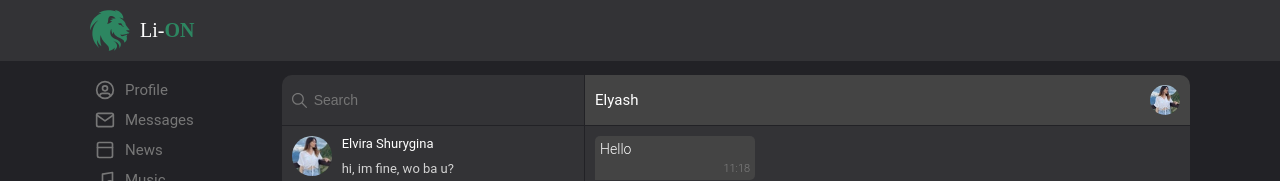
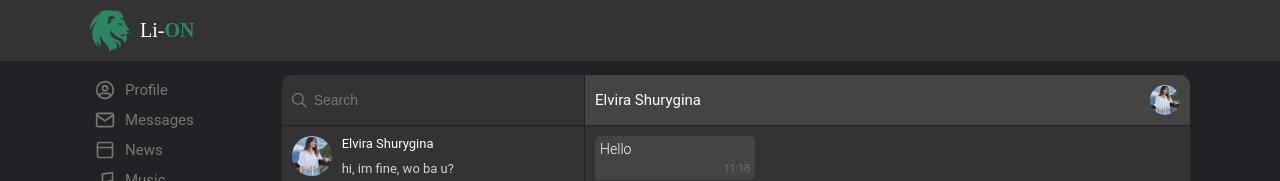
Before and after one commit to lonsdale007/first-app, a React (Create React App) app: page /messages in a window 1280 px wide. Shown: the top 181 px of the page. Built offline with nearby package versions, Linux system fonts and the light colour scheme; a web font is replaced by a local one.

Commit message:
получил данные из App.js через пропсы и отправил дальше по компонентам

```diff
--- a/src/components/Messages/Chat/Chat.jsx
+++ b/src/components/Messages/Chat/Chat.jsx
@@ -7,8 +7,8 @@ import ChatInput from "./ChatInput/ChatInput";
 const Chat = (props) => {
     return (
         <div className={ch.chat}>
-            <ChatHeader name={'Elyash'} avatar={avatar}/>
-            <ChatBody/>
+            <ChatHeader name={'Elvira Shurygina'} avatar={avatar}/>
+            <ChatBody messages={props.messages}/>
             <ChatInput/>
         </div>
     )
```
